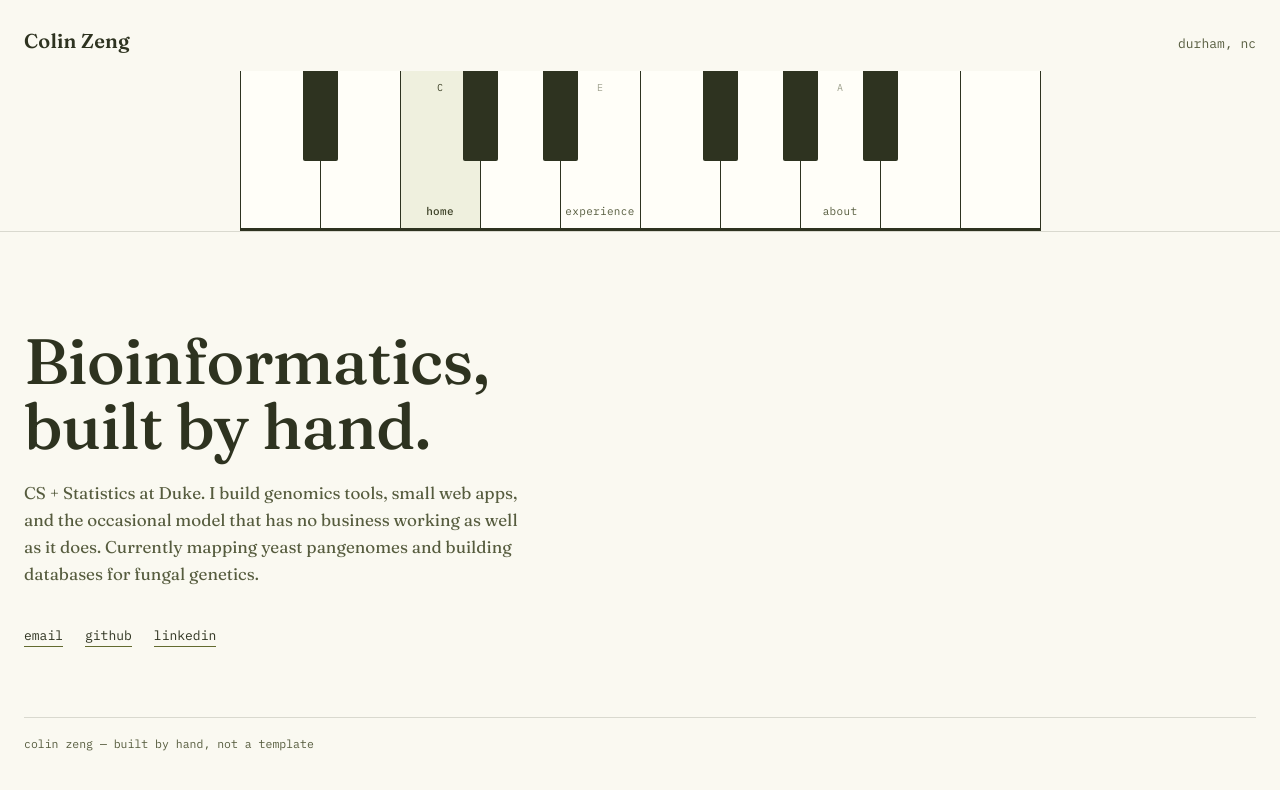
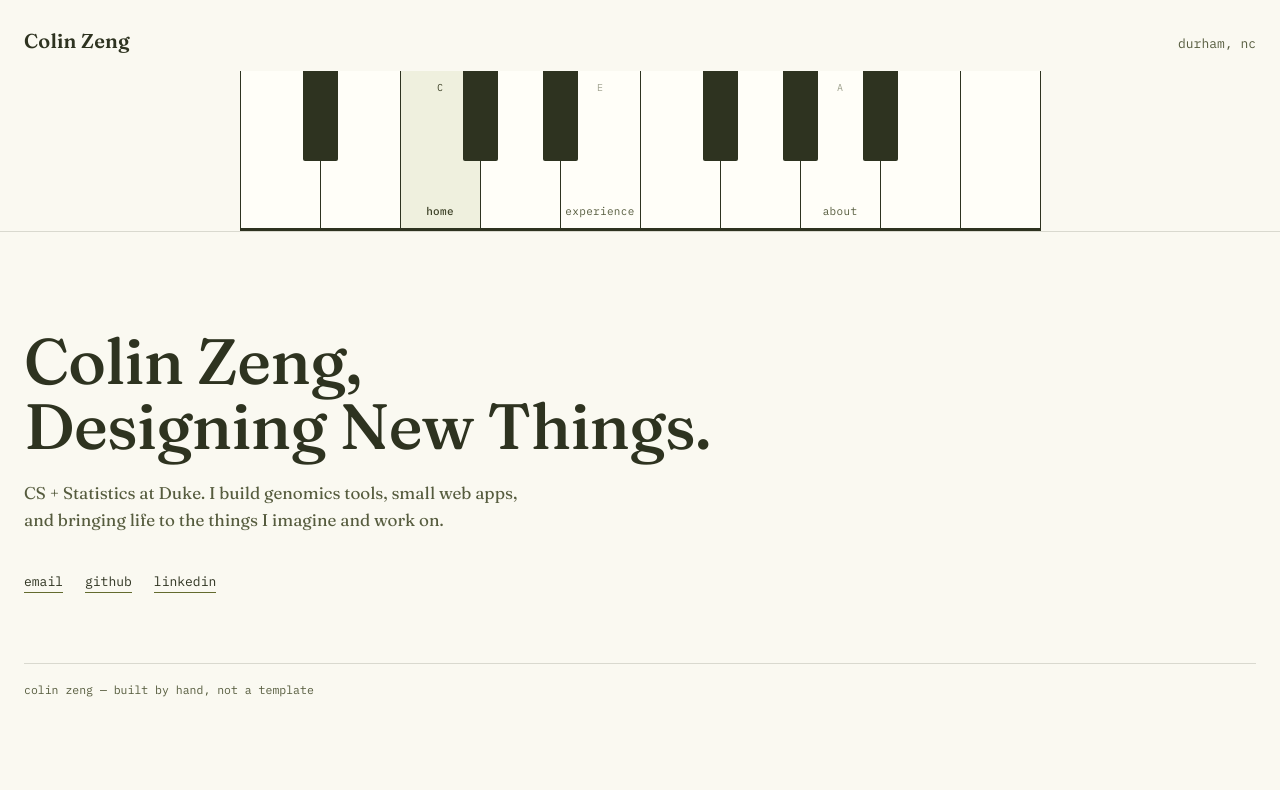
Before and after one commit to cyzeng29/colinslife, a React (Vite) app: page / in a window 1280 px wide. Shown: the top 790 px of the page. Built offline with nearby package versions, Linux system fonts and the light colour scheme.

Commit message:
New changes

```diff
--- a/src/pages/About.jsx
+++ b/src/pages/About.jsx
@@ -4,13 +4,12 @@ export default function About() {
       <p className="section-label mono">about</p>
       <div className="about-body">
         <p>
-          I study computer science and statistics at Duke, and spend most of
-          my research time in genomics — right now that means building
-          databases and web tools for fungal and yeast pangenomes.
+          I study computer science and statistics at Duke, but I enjoy trying new things and see how anything could apply to technology. Right now that means building
+          databases and web tools for yeast pangenomes in the lab, making some apps that would improve my daily life, or using music and art to enhance some experiences around me.
         </p>
         <p>
-          Outside of the lab I play guitar and mess around with production,
-          and I play ultimate frisbee competitively. More going here soon.
+          Outside of work, you'll see me playing piano and guitar, messing around with production (content),
+          and I play ultimate frisbee and pickleball competitively. More going here soon.
         </p>
       </div>
       <div className="about-list">
--- a/src/pages/Home.jsx
+++ b/src/pages/Home.jsx
@@ -2,15 +2,13 @@ export default function Home() {
   return (
     <section className="page-content">
       <h1 className="home-title">
-        Bioinformatics,
+        Colin Zeng,
         <br />
-        built by hand.
+        Designing New Things.
       </h1>
       <p className="home-role">
-        CS + Statistics at Duke. I build genomics tools, small web apps, and
-        the occasional model that has no business working as well as it
-        does. Currently mapping yeast pangenomes and building databases for
-        fungal genetics.
+        CS + Statistics at Duke. I build genomics tools, small web apps, and bringing life to
+        the things I imagine and work on.
       </p>
       <div className="home-links">
         <a href="mailto:colin.zeng@duke.edu">email</a>
```
Also changed, not shown: 1 other file (tests, documents, lock files or other folders).
